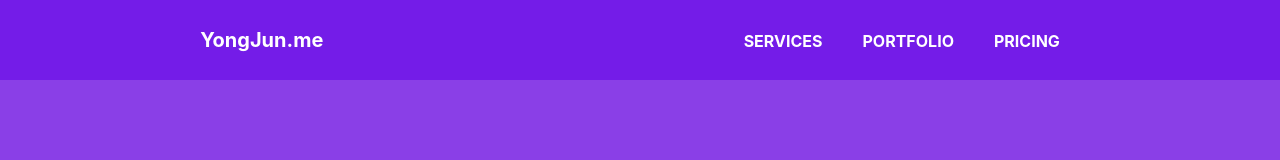
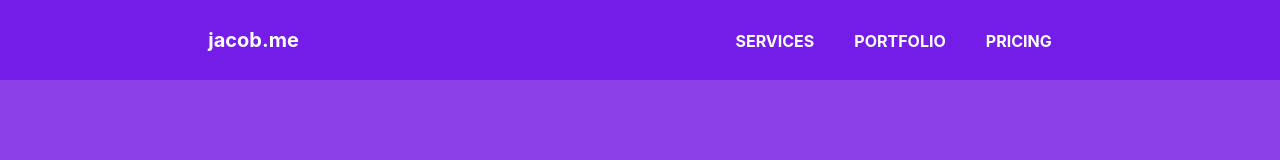
Before and after one commit to olivermen/React-Sass, a React (Create React App) app: page / in a window 1280 px wide. Shown: the top 160 px of the page. Built offline with nearby package versions, Linux system fonts and the light colour scheme.

Commit message:
add store

```diff
--- a/package.json
+++ b/package.json
@@ -7,6 +7,7 @@
     "@fortawesome/free-brands-svg-icons": "^6.2.1",
     "@fortawesome/free-solid-svg-icons": "^6.2.1",
     "@fortawesome/react-fontawesome": "^0.2.0",
+    "@reduxjs/toolkit": "^1.9.0",
     "@testing-library/jest-dom": "^5.14.1",
     "@testing-library/react": "^13.0.0",
     "@testing-library/user-event": "^13.2.1",
@@ -18,6 +19,7 @@
     "node-sass": "^7.0.3",
     "react": "^18.2.0",
     "react-dom": "^18.2.0",
+    "react-redux": "^8.0.5",
     "react-router-dom": "^6.4.3",
     "react-scripts": "5.0.1",
     "typescript": "^4.4.2",
--- a/src/index.tsx
+++ b/src/index.tsx
@@ -4,14 +4,21 @@ import "./index.css";
 import App from "./App";
 import reportWebVitals from "./reportWebVitals";
 import { BrowserRouter } from "react-router-dom";
+import { Provider } from "react-redux";
+import { configureStore } from "@reduxjs/toolkit";
+import { slice } from "./useStore";
+const store = configureStore({ reducer: slice.reducer });
 
 const root = ReactDOM.createRoot(
   document.getElementById("root") as HTMLElement
 );
+
 root.render(
-  <BrowserRouter>
-    <App />
-  </BrowserRouter>
+  <Provider store={store}>
+    <BrowserRouter>
+      <App />
+    </BrowserRouter>
+  </Provider>
 );
 
 // If you want to start measuring performance in your app, pass a function
--- a/src/pages/dashboard/header/header.tsx
+++ b/src/pages/dashboard/header/header.tsx
@@ -2,12 +2,14 @@ import React from "react";
 
 // import stylesheets
 import "./header.scss";
-
-const Header = () => {
+interface HeaderProps {
+  name: string;
+}
+const Header = ({ name }: HeaderProps) => {
   return (
     <div className="header">
       <div className="title">
-        <a href="https://jonny.me">YongJun.me</a>
+        <a href="https://jonny.me">{name}.me</a>
       </div>
       <div className="navbar">
         <a href="https://jonny.me">SERVICES</a>
--- a/src/pages/dashboard/index.tsx
+++ b/src/pages/dashboard/index.tsx
@@ -5,16 +5,20 @@ import "./dashboard.scss";
 
 // import components
 import Header from "./header/header";
-import Jumbotron from "./sections/jumbotron";
+import Jumbotron from "./jumbotron/jumbotron";
 import Carousel from "./carousel/carousel_default";
 import Portfolio from "./portfolio";
 import Pricing from "./pricing";
 import ContactForm from "./contact";
 
+// import store
+import useStore from "../../useStore";
+
 const Dashboard = () => {
+  const { name, update } = useStore();
   return (
     <div className="container">
-      <Header></Header>
+      <Header name={name}></Header>
       <Jumbotron></Jumbotron>
       <Carousel></Carousel>
       <Portfolio></Portfolio>
--- /dev/null
+++ b/src/useStore.tsx
@@ -0,0 +1,123 @@
+import { createSlice } from "@reduxjs/toolkit";
+import { useSelector, useDispatch } from "react-redux";
+// import { toast } from "react-toastify";
+// import { useHistory } from "react-router-dom";
+
+export const NF = (n: string | number) =>
+  String(n).replace(/\B(?<!\.\d*)(?=(\d{3})+(?!\d))/g, ",");
+export const toDate = (timestamp: number) => {
+  const d = new Date(timestamp * 1e3);
+  return [d.getMonth() + 1, d.getDate()].join("/");
+};
+export const toKillo = (n: number) => {
+  return Number(n) < 1000 ? String(n) : `${~~(Number(n) / 1000)}k`;
+};
+export const ellipsis = (address: string, start?: number) => {
+  if (!address) return "";
+  const len = start || 10;
+  return address.length > len
+    ? `${address.slice(0, start || 10)}...${address.slice(-4)}`
+    : address;
+};
+export const now = () => Math.round(+new Date().getTime() / 1e3);
+export const isSolcVersionText = (version: string) =>
+  /^v\d{1,2}\.\d{1,2}\.\d{1,2}\+commit\.[0-9a-f]{8}$/.test(version);
+
+export const validateAddress = (address: string) =>
+  /^0x[a-f0-9A-F]{40}$/.test(address);
+export const isHex = (hex: string) => /^0x[a-f0-9A-F]+$/.test(hex);
+export const validateEmail = (email: string): boolean =>
+  email.match(
+    /^(([^<>()[\]\\.,;:\s@"]+(\.[^<>()[\]\\.,;:\s@"]+)*)|(".+"))@((\[[0-9]{1,3}\.[0-9]{1,3}\.[0-9]{1,3}\.[0-9]{1,3}\])|(([a-zA-Z\-0-9]+\.)+[a-zA-Z]{2,}))$/
+  ) !== null;
+export const validateUsername = (username: string): boolean =>
+  /^[a-zA-Z0-9]{6,20}$/.test(username);
+
+export const prettyFormat = (n: number, p: number = 8) => {
+  const x = String(n.toFixed(p))
+    .replace(/\B(?<!\.\d*)(?=(\d{3})+(?!\d))/g, ",")
+    .split(".");
+  return (
+    <>
+      <span>{x[0]}.</span>
+      <span className="gray">{x[1]}</span>
+    </>
+  );
+};
+
+declare interface StoreObject {
+  lang: string;
+  theme: string;
+  cookie?: string;
+  loading: boolean;
+  name: string;
+}
+const appKey = "myProject-v.1.10";
+
+export const copyToClipboard = (text: string) => {
+  var textField = document.createElement("textarea");
+  textField.innerText = text;
+  document.body.appendChild(textField);
+  textField.select();
+  document.execCommand("copy");
+  textField.remove();
+};
+
+const getStore = (initialState: StoreObject) => {
+  const _init = initialState as any;
+  try {
+    const buf = window.localStorage.getItem(appKey);
+    if (buf) {
+      const json = JSON.parse(buf);
+      for (let k in json) {
+        if (_init[k] !== undefined) {
+          _init[k] = json[k];
+        }
+      }
+    }
+    _init.loading = false;
+  } catch (err) {
+    console.log(err);
+  }
+  return _init;
+};
+
+const setStore = (state: any) => {
+  delete state.L;
+  window.localStorage.setItem(appKey, JSON.stringify(state));
+};
+
+const initialState: StoreObject = {
+  theme: "",
+  lang: "en-US",
+  cookie: "",
+  loading: false,
+  name: "jacob",
+};
+
+export const slice = createSlice({
+  name: "store",
+  initialState: getStore(initialState),
+  reducers: {
+    update: (state: any, action: any) => {
+      for (const k in action.payload) {
+        if (state[k] === undefined) new Error(`undefined store key ${k}`);
+        state[k] = action.payload[k];
+      }
+      setStore(state);
+    },
+  },
+});
+
+const useStore = () => {
+  const G = useSelector((state: StoreObject) => state);
+  const dispatch = useDispatch();
+  const update = (payload: Partial<StoreObject>) =>
+    dispatch(slice.actions.update(payload));
+
+  const showLoading = (show: boolean) => update({ loading: show });
+
+  return { ...G, update, showLoading };
+};
+
+export default useStore;
```
Also changed, not shown: src/@types/app.d.ts (added, +26 -0 lines), src/pages/dashboard/jumbotron/jumbotron.scss (renamed from src/pages/dashboard/sections/jumbotron.scss), src/pages/dashboard/jumbotron/jumbotron.tsx (renamed from src/pages/dashboard/sections/jumbotron.tsx), 2 other files (tests, documents, lock files or other folders).
